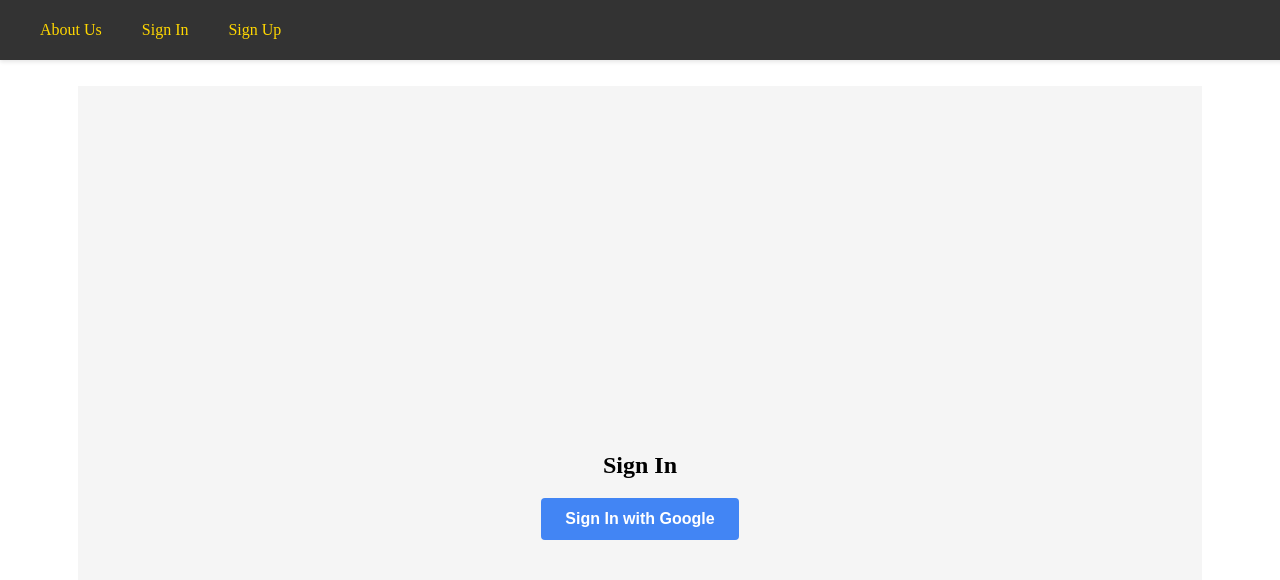
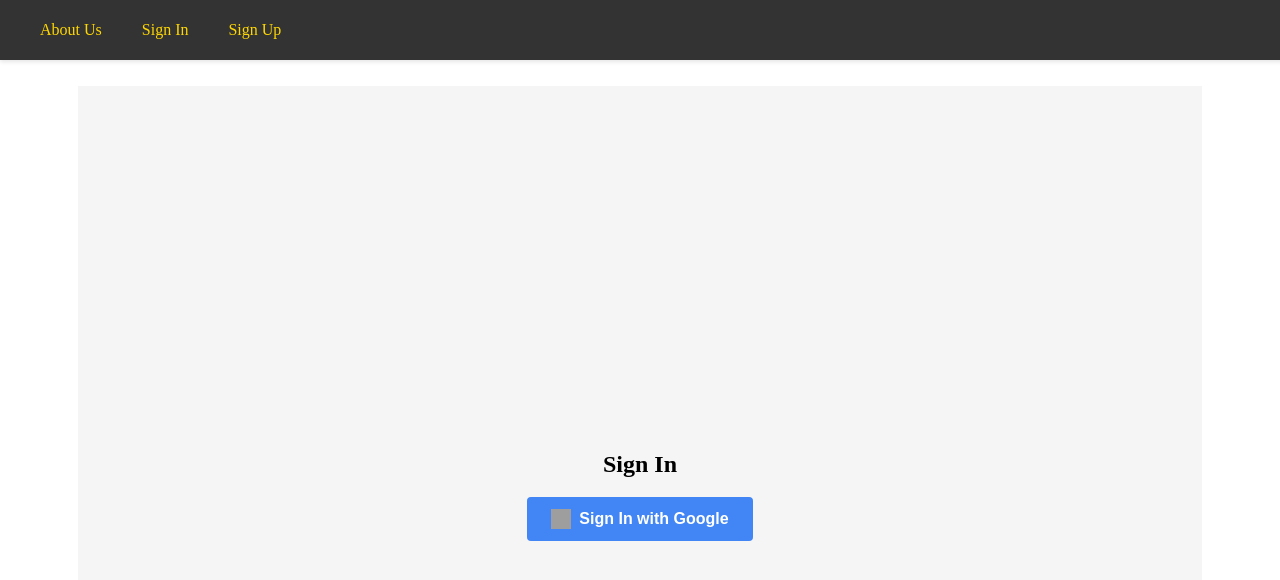
Before and after one commit to lucaSartore/MindMerge-FrontEnd, a Vue app: page /MindMergeApp/sign_in in a window 1280 px wide. Shown: the top 580 px of the page. Built offline with nearby package versions, Linux system fonts and the light colour scheme; no server answers; grey boxes are pictures that could not be loaded.

Commit message:
botton updated.

```diff
--- a/src/views/SignInView.vue
+++ b/src/views/SignInView.vue
@@ -4,14 +4,17 @@ import { ref } from 'vue';
 const errorMessage = ref('');
 
 const handleGoogleSignIn = () => {
-  window.location.href = '/MindMergeApp/auth/google';
+  window.location.href = '/auth/google'; // Reindirizza l'utente a Google per l'autenticazione
 };
 </script>
 
 <template>
   <div class="sign-in-view">
     <h2>Sign In</h2>
-    <button class="google-sign-in-button" @click="handleGoogleSignIn">Sign In with Google</button>
+    <button class="google-sign-in-button" @click="handleGoogleSignIn">
+      <img src="https://upload.wikimedia.org/wikipedia/commons/5/53/Google_%22G%22_Logo.svg" alt="Google icon" width="20" height="20" />
+      Sign In with Google
+    </button>
     <p v-if="errorMessage">{{ errorMessage }}</p>
   </div>
 </template>
```
